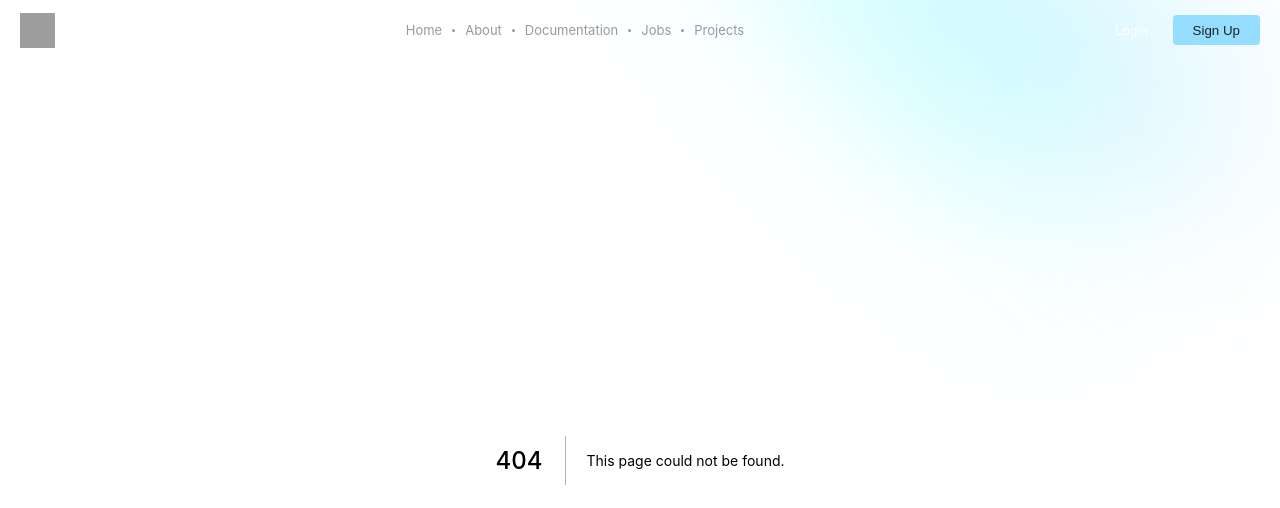
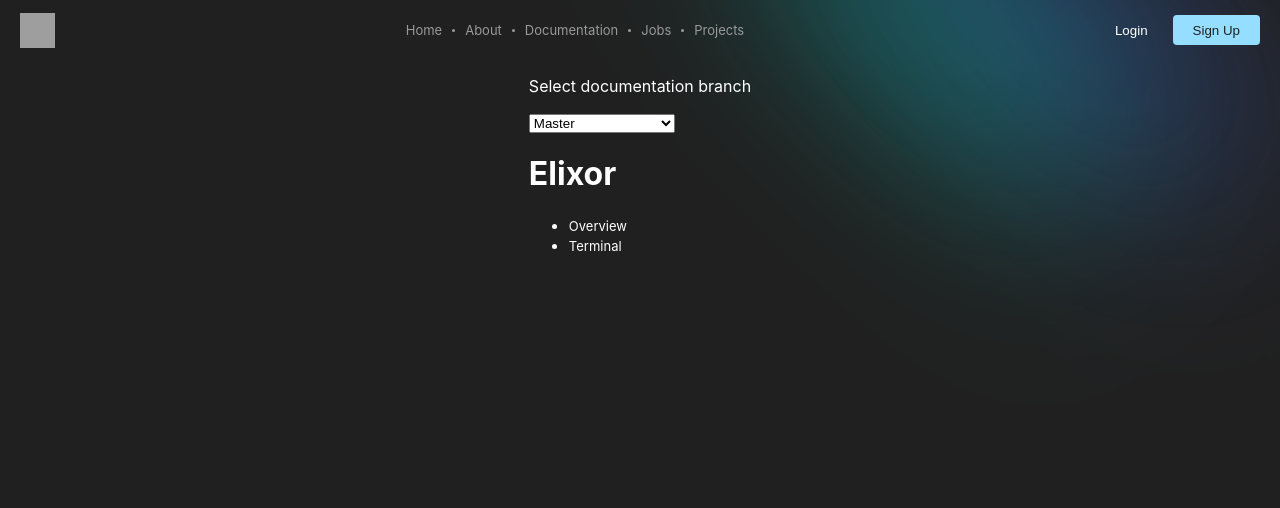
Before and after one commit to SkylixGH/SkylixNET, a Next.js app: page /documentation in a window 1280 px wide. Before the commit this address had no page. Shown: the top 508 px of the page. Built offline with nearby package versions, Linux system fonts and the light colour scheme; grey boxes are pictures that could not be loaded.

Commit message:
docs: Created pages

```diff
--- a/components/_app/nav/Nav.tsx
+++ b/components/_app/nav/Nav.tsx
@@ -17,7 +17,7 @@ export default function Nav() {
             label: "About",
         },
         {
-            href: "/dcumentation",
+            href: "/documentation",
             label: "Documentation",
         },
         {
--- a/next.config.js
+++ b/next.config.js
@@ -1,7 +1,13 @@
 /** @type {import('next').NextConfig} */
 const nextConfig = {
   reactStrictMode: true,
-  images: ['github.com']
+  images: ['github.com'],
+  webpack5: true,
+  webpack: (config) => {
+    config.resolve.fallback = { fs: false };
+
+    return config;
+  },
 }
 
 module.exports = nextConfig
--- /dev/null
+++ b/pages/documentation/index.tsx
@@ -0,0 +1,36 @@
+import Link from 'next/link';
+import React from 'react';
+import DocumentationView from '../../components/docs/DocumtationView';
+
+export default function Index() {
+    const [releaseType, setReleaseType] = React.useState<string>('master');
+
+    return (
+        <div>
+            <p>Select documentation branch</p>
+            <select onChange={
+                (e) => {
+                    setReleaseType(e.target.value);
+                }
+            }>
+                <option value="master">Master</option>
+                <option value="1.0.0-snapshot.1">v1.0.0-SNAPSHOT.1</option>
+            </select>
+
+            <h1>Elixor</h1>
+            <ul>
+                <li>
+                    <Link href={'/documentation/elixor/' + releaseType}>Overview</Link>
+                </li>
+
+                <li>
+                    <Link href={'/documentation/elixor/' + releaseType + '/terminal'}>Terminal</Link>
+
+                    <ul>
+
+                    </ul>
+                </li>
+            </ul>
+        </div>
+    );
+}
--- a/styles/globals.css
+++ b/styles/globals.css
@@ -68,7 +68,7 @@ a {
 .r__app_effect > div {
   width: 400px;
   height: 50px;
-  background: #96deff;
+  background: #4166F5;
   position: absolute;
   top: 0;
   left: calc(100vw - 400px);
@@ -78,7 +78,7 @@ a {
 
 .r__app_effect > div:nth-child(2) {
   left: calc((100vw - 400px) - 150px);
-  background: #55ffff;
+  background: #00FFEF;
 }
 
 .r__app_root {
```
Also changed, not shown: components/docs/DocumtationView.tsx (+6 -16 lines), pages/docs/index.tsx (deleted, +0 -7 lines), pages/documentation/elixor/master/index.tsx (added, +10 -0 lines), resources/documentation/elixor/master/README.tsx (added, +10 -0 lines).
